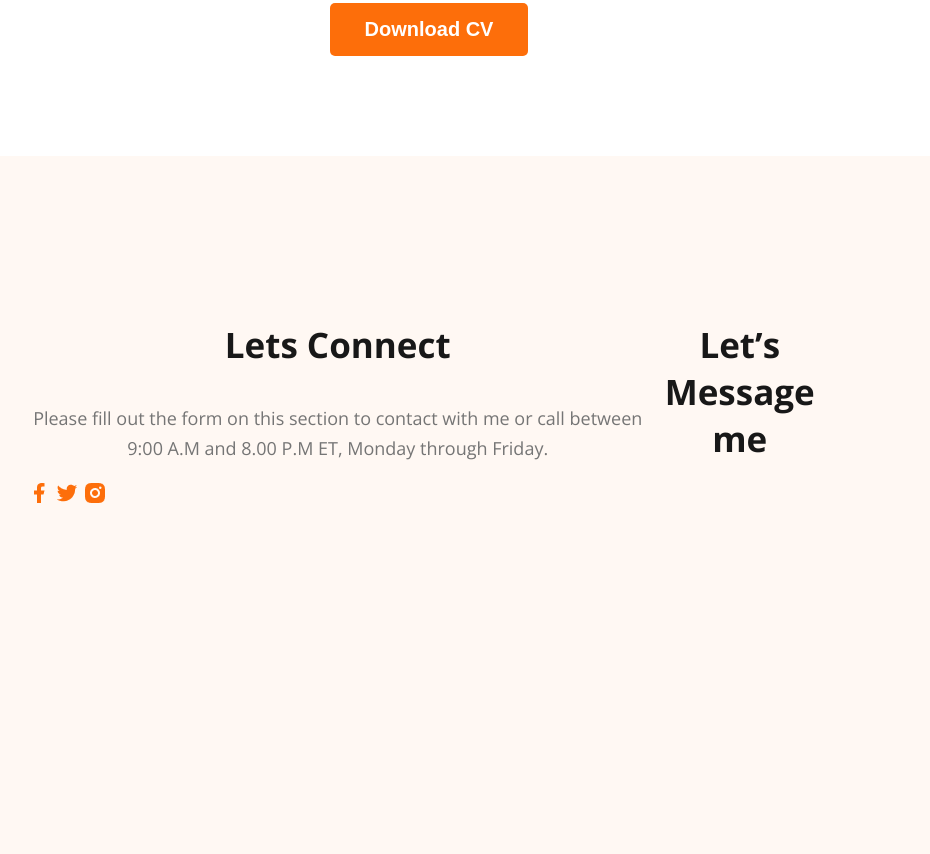
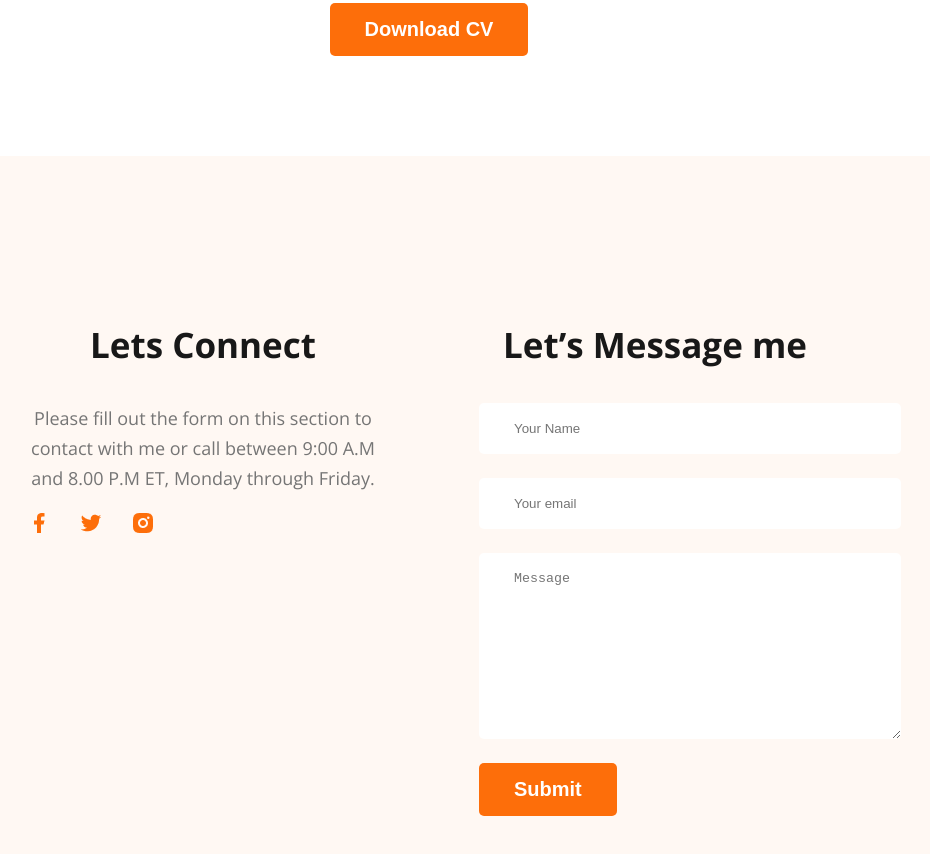
Before and after one commit to muaaz-bin/Developer-Portfolio, a plain HTML site: page index.html in a window 1280 px wide. Shown: the part 3337-4191 px from the top of the page, without its empty margins (211-1141 px from the left). Drawn offline with nearby package versions, Linux system fonts and the light colour scheme.

Commit message:
finished footer

```diff
--- a/Styles/porfolio.css
+++ b/Styles/porfolio.css
@@ -241,9 +241,34 @@ main section {
 /* footer stiles */
 footer {
     display: flex;
+    gap: 100px;
     /* width: 1600px; */
     height: 780px;
     background: #FFF8F3;
     margin-top: 100px;
     padding: 130px 230px;
 }
+
+.footer-column {
+    width: 50%;
+ }
+
+.contact input[type="text"],
+.contact input[type="email"],
+textarea {
+    display: block;
+    margin-bottom: 24px;
+    padding: 18px 35px;
+    color: #757575;
+    border-radius: 5px;
+    background: #FFF;
+    border: 0px;
+    width: 100%;
+}
+
+.social-links a {
+    margin-right: 24px;
+    width: 24px;
+    height: 24px;
+    flex-shrink: 0;
+}
--- a/index.html
+++ b/index.html
@@ -218,6 +218,12 @@
         </div>
         <div class="footer-column">
             <h3 class="section-title">Let’s Message me</h3>
+            <form class="contact" action="">
+                <input type="text" placeholder="Your Name">
+                <input type="email" placeholder="Your email">
+               <textarea name="Message" placeholder="Message" id="Message" cols="30" rows="10"></textarea>
+               <input class="btn-primary" type="submit" value="Submit">
+            </form>
         </div>
     </footer>
 </body>
```
